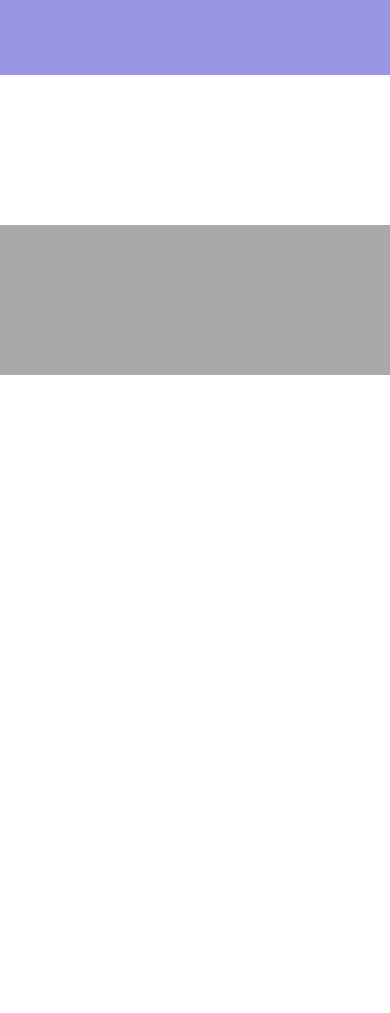
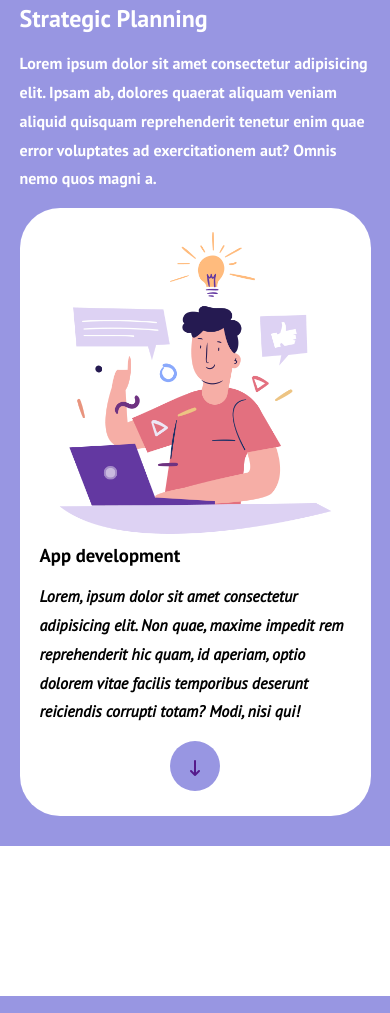
Before and after one commit to TobiaRigon/htmlcss-responsive-layout, a plain HTML site: page index.html in a window 390 px wide. Shown: the part 3123-4136 px from the top of the page. Before the commit the page ends 3498 px from the top, so only its background shows below. Drawn offline with Linux system fonts and the light colour scheme.

Commit message:
Planning Section Mobile

```diff
--- a/css/style.css
+++ b/css/style.css
@@ -113,13 +113,17 @@ p{
 /* === first section */
 
 
+.first .card{
+    background-color: rgb(182, 230, 247);
+}
+
 .card{
     border-radius: 40px;
     margin-top: 10px;
     padding:20px;
  /* debug */
     min-height: 100px;
-    background-color: rgb(182, 230, 247);
+
 }
 
 .first .card{
@@ -233,6 +237,40 @@ padding-bottom:0;
 }
 
 
+/* ==== Planning Section */
+
+.illustration{
+    width: 100%;
+}
+
+.planning h2 , .planning p{
+    color: white;
+    margin:15px 0;
+    font-weight: bold;
+}
+
+.planning .card{
+    background-color: white;
+}
+
+.planning .card p{
+    color: black;
+    font-style: italic;
+}
+
+
+.down_button{
+    background-color: rgb(152, 150, 226);
+    padding: 15px;
+    margin:5px auto;
+    height: 50px;
+    width: 50px;
+    line-height: 25px;
+    text-align: center;
+    border-radius: 50%;
+    display:block;
+}
+
 
 /*=== footer =============================================================*/
 
--- a/index.html
+++ b/index.html
@@ -6,7 +6,7 @@
     <!-- g_fonts -->
     <link rel="preconnect" href="https://fonts.googleapis.com">
 <link rel="preconnect" href="https://fonts.gstatic.com" crossorigin>
-<link href="https://fonts.googleapis.com/css2?family=Open+Sans:wght@300;400;500;600;700;800&family=PT+Sans:wght@400;700&display=swap" rel="stylesheet">
+<link href="https://fonts.googleapis.com/css2?family=Open+Sans:wght@300;400;500;600;700;800&family=PT+Sans:ital,wght@0,400;0,700;1,400&display=swap" rel="stylesheet">
     <!-- font awsome -->
     <link rel="stylesheet" href="https://cdnjs.cloudflare.com/ajax/libs/font-awesome/6.4.2/css/all.min.css" integrity="sha512-z3gLpd7yknf1YoNbCzqRKc4qyor8gaKU1qmn+CShxbuBusANI9QpRohGBreCFkKxLhei6S9CQXFEbbKuqLg0DA==" crossorigin="anonymous" referrerpolicy="no-referrer" />
 
@@ -175,8 +175,35 @@
             </div>
         </section>
 
-        <section>
+        <section class="planning">
             <div class="container">
+
+            <div class="row">
+                <div class="col">
+                    <img class="illustration" src="img/planning1.png" alt="">
+
+                    <h2>Strategic Planning</h2>
+
+                    <p>Lorem ipsum dolor sit amet consectetur adipisicing elit. Ipsam ab, dolores quaerat aliquam veniam aliquid quisquam reprehenderit tenetur enim quae error voluptates ad exercitationem aut? Omnis nemo quos magni a.</p>
+                </div>
+                <div  class="col">
+                    <div class="card">
+                        <img class="illustration" src="img/planning2.png" alt="">
+
+                        <h3>App development</h3>
+
+                        <p class="app_dev">Lorem, ipsum dolor sit amet consectetur adipisicing elit. Non quae, maxime impedit rem reprehenderit hic quam, id aperiam, optio dolorem vitae facilis temporibus deserunt reiciendis corrupti totam? Modi, nisi qui!</p>
+
+                        <a href="" class="down_button">
+                            <i class="fa-solid fa-arrow-down-long"></i>
+                        </a>
+
+                    </div>
+
+
+                </div>
+
+            </div>
 
             </div>
         </section>
```
